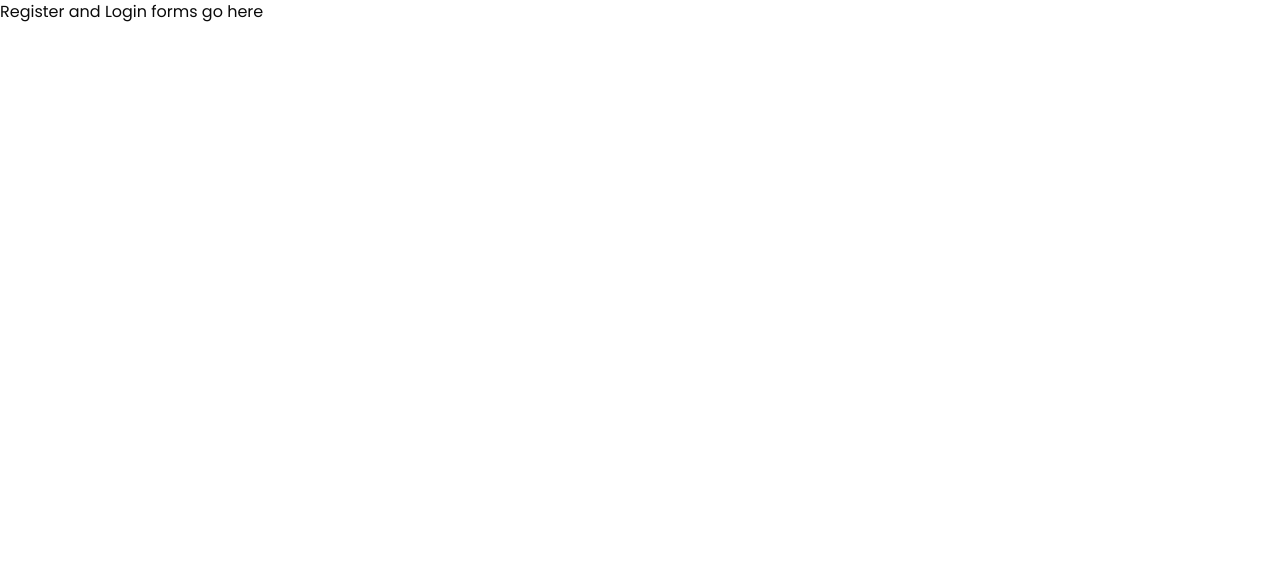
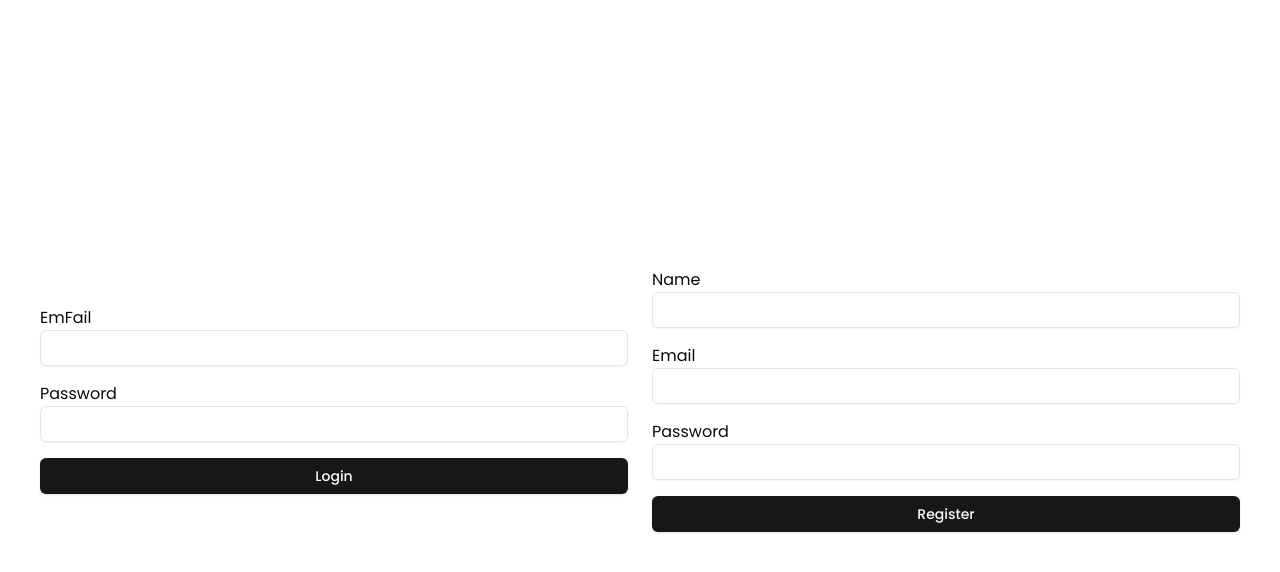
Before and after one commit to volodymyr-korolchuk/flight-booking, a Next.js app: page /auth in a window 1280 px wide. Shown: the top 572 px of the page. Built offline with nearby package versions, Linux system fonts and the light colour scheme.

Commit message:
chore: setup auth forms

```diff
--- a/src/app/auth/page.tsx
+++ b/src/app/auth/page.tsx
@@ -1,7 +1,14 @@
+import LoginForm from "@/components/LoginForm";
+import RegisterForm from "@/components/RegisterForm";
 import React from "react";
 
 const Auth = () => {
-  return <div>Register and Login forms go here</div>;
+  return (
+    <div className="grid grid-cols-2 gap-6 p-10 items-center justify-center h-full">
+      <LoginForm />
+      <RegisterForm />
+    </div>
+  );
 };
 
 export default Auth;
--- a/src/app/layout.tsx
+++ b/src/app/layout.tsx
@@ -18,8 +18,8 @@ export default function RootLayout({
   children: React.ReactNode;
 }>) {
   return (
-    <html lang="en">
-      <body className={poppins.variable}>
+    <html lang="en" className="h-full">
+      <body className={`${poppins.variable} h-full`}>
         {children}
       </body>
     </html>
--- a/src/app/page.tsx
+++ b/src/app/page.tsx
@@ -2,7 +2,7 @@ import { Button } from "@/components/ui/button";
 
 export default function Home() {
   return (
-    <div>
+    <div className="h-full">
       Lorem ipsum dolor sit amet consectetur, adipisicing elit. Similique ex dolor culpa accusamus placeat sit aliquam molestias fugit iusto quasi!
       <Button>Some button text</Button>
     </div>
--- /dev/null
+++ b/src/components/LoginForm.tsx
@@ -0,0 +1,50 @@
+"use client"
+
+// components/LoginForm.tsx
+import { useForm } from "react-hook-form";
+import { zodResolver } from "@hookform/resolvers/zod";
+import * as z from "zod";
+import { Input } from "./ui/input";
+import { Button } from "./ui/button";
+
+// Validation schema with Zod
+const schema = z.object({
+  email: z.string().email("Invalid email address").min(1, "Email is required"),
+  password: z.string().min(6, "Password is required"),
+});
+
+type FormData = z.infer<typeof schema>;
+
+const LoginForm = () => {
+  const {
+    register,
+    handleSubmit,
+    formState: { errors },
+  } = useForm<FormData>({
+    resolver: zodResolver(schema),
+  });
+
+  const onSubmit = (data: FormData) => {
+    console.log("Login submitted with: ", data);
+  };
+
+  return (
+    <form onSubmit={handleSubmit(onSubmit)} className="space-y-4">
+      <div>
+        <label htmlFor="email" className="block">EmFail</label>
+        <Input id="email" type="email" {...register("email")} className="w-full" />
+        {errors.email && <p className="text-red-500">{errors.email.message}</p>}
+      </div>
+
+      <div>
+        <label htmlFor="password" className="block">Password</label>
+        <Input id="password" type="password" {...register("password")} className="w-full" />
+        {errors.password && <p className="text-red-500">{errors.password.message}</p>}
+      </div>
+
+      <Button type="submit" className="w-full">Login</Button>
+    </form>
+  );
+};
+
+export default LoginForm;
--- /dev/null
+++ b/src/components/RegisterForm.tsx
@@ -0,0 +1,77 @@
+"use client"
+
+// components/RegisterForm.tsx
+import { useForm } from "react-hook-form";
+import { zodResolver } from "@hookform/resolvers/zod";
+import * as z from "zod";
+import { Input } from "./ui/input";
+import { Button } from "./ui/button";
+
+// Validation schema with Zod
+const schema = z.object({
+  name: z.string().min(1, "Name is required"),
+  email: z.string().email("Invalid email address").min(1, "Email is required"),
+  password: z.string().min(6, "Password must be at least 6 characters"),
+});
+
+type FormData = z.infer<typeof schema>;
+
+const RegisterForm = () => {
+  const {
+    register,
+    handleSubmit,
+    formState: { errors },
+  } = useForm<FormData>({
+    resolver: zodResolver(schema),
+  });
+
+  const onSubmit = (data: FormData) => {
+    console.log("Form submitted with: ", data);
+  };
+
+  return (
+    <form onSubmit={handleSubmit(onSubmit)} className="space-y-4">
+      <div>
+        <label htmlFor="name" className="block">
+          Name
+        </label>
+        <Input id="name" {...register("name")} className="w-full" />
+        {errors.name && <p className="text-red-500">{errors.name.message}</p>}
+      </div>
+
+      <div>
+        <label htmlFor="email" className="block">
+          Email
+        </label>
+        <Input
+          id="email"
+          type="email"
+          {...register("email")}
+          className="w-full"
+        />
+        {errors.email && <p className="text-red-500">{errors.email.message}</p>}
+      </div>
+
+      <div>
+        <label htmlFor="password" className="block">
+          Password
+        </label>
+        <Input
+          id="password"
+          type="password"
+          {...register("password")}
+          className="w-full"
+        />
+        {errors.password && (
+          <p className="text-red-500">{errors.password.message}</p>
+        )}
+      </div>
+
+      <Button type="submit" className="w-full">
+        Register
+      </Button>
+    </form>
+  );
+};
+
+export default RegisterForm;
--- /dev/null
+++ b/src/components/ui/input.tsx
@@ -0,0 +1,22 @@
+import * as React from "react"
+
+import { cn } from "@/lib/utils"
+
+const Input = React.forwardRef<HTMLInputElement, React.ComponentProps<"input">>(
+  ({ className, type, ...props }, ref) => {
+    return (
+      <input
+        type={type}
+        className={cn(
+          "flex h-9 w-full rounded-md border border-input bg-transparent px-3 py-1 text-base shadow-sm transition-colors file:border-0 file:bg-transparent file:text-sm file:font-medium file:text-foreground placeholder:text-muted-foreground focus-visible:outline-none focus-visible:ring-1 focus-visible:ring-ring disabled:cursor-not-allowed disabled:opacity-50 md:text-sm",
+          className
+        )}
+        ref={ref}
+        {...props}
+      />
+    )
+  }
+)
+Input.displayName = "Input"
+
+export { Input }
```
Also changed, not shown: package.json (+9 -3 lines), 1 other file (tests, documents, lock files or other folders).
